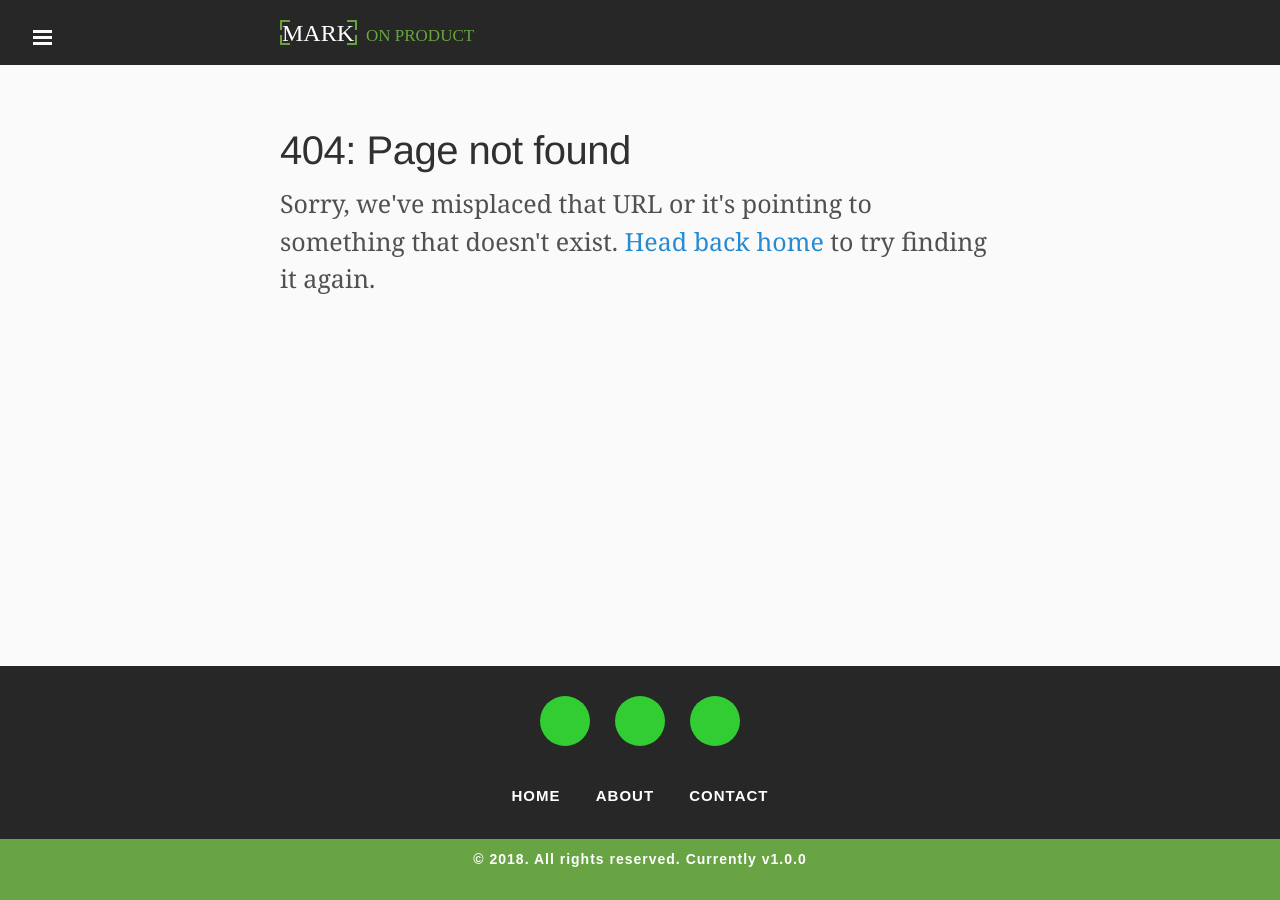
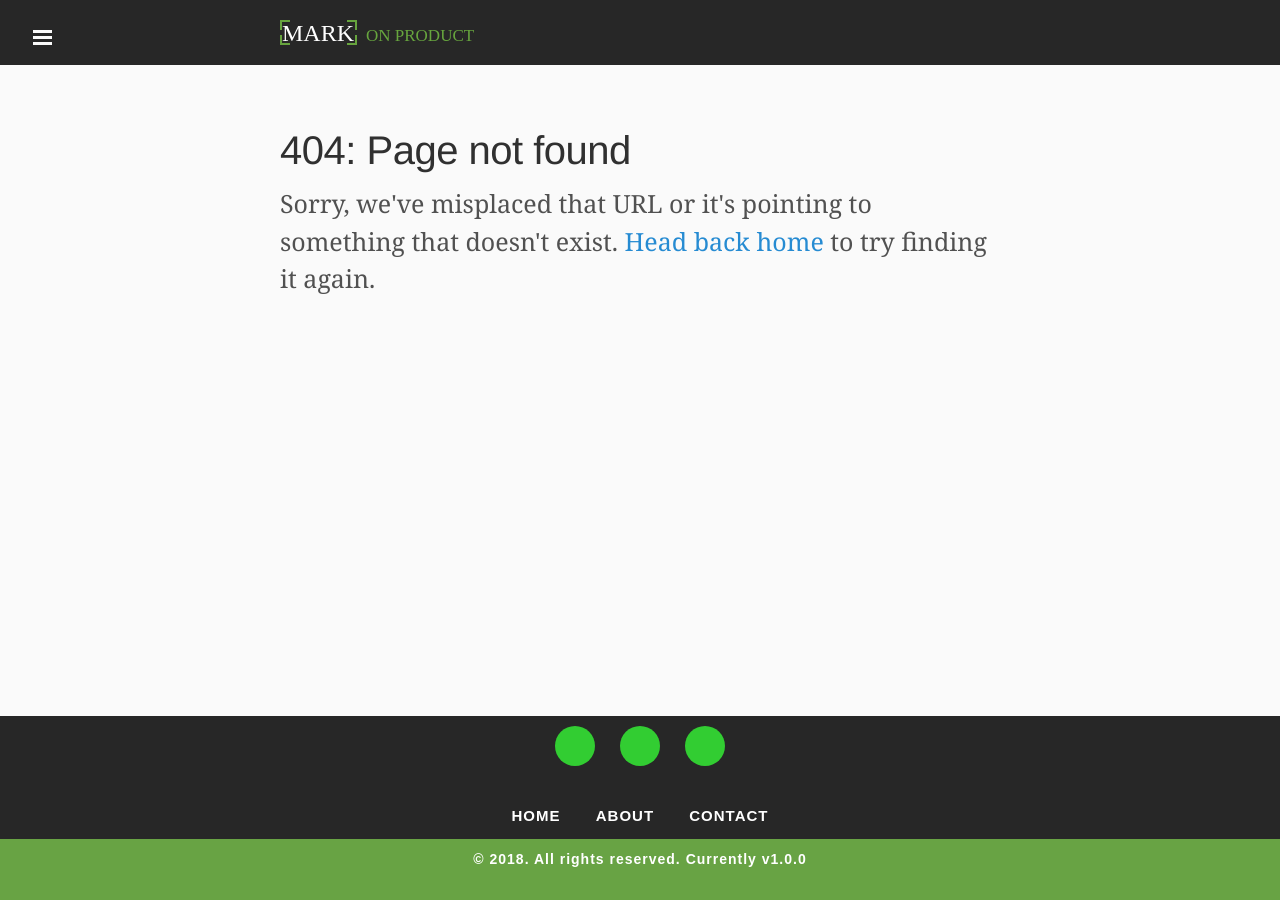
Before and after one commit to markthelefty/markthelefty.github.io, a Jekyll site: the page built from 404.html, in a window 1280 px wide. Built offline with Jekyll 4.4.1, drawn with Linux system fonts in a browser that asks for light colours; some web fonts are replaced; Markdown is read by kramdown in place of the engine named in the settings.

Commit message:
css footer tweaks

```diff
--- a/public/css/custom.css
+++ b/public/css/custom.css
@@ -64,7 +64,7 @@ Custom overrides for Mark On Product Theme
      height: auto;
      margin: auto;
      background: #272727;
-     padding:30px 0px;
+     padding:10px 0px;
 }
  .footer-social-icons{
      width: 100%;
@@ -78,8 +78,8 @@ Custom overrides for Mark On Product Theme
 }
  .footer-social-icons ul li{
      display: inline-block;
-     width: 50px;
-     height: 50px;
+     width: 40px;
+     height: 40px;
      margin: 0px 10px;
      border-radius: 100%;
      background: #32CD32;
```
